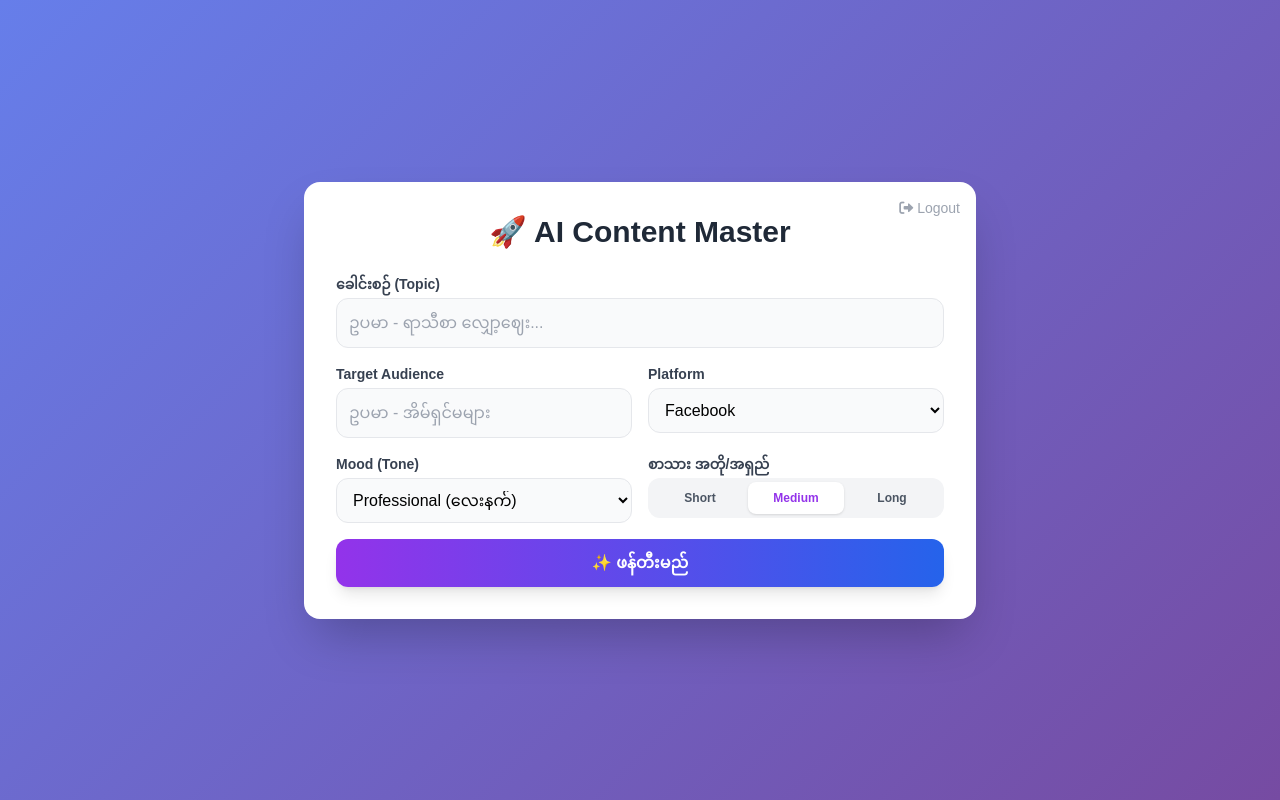
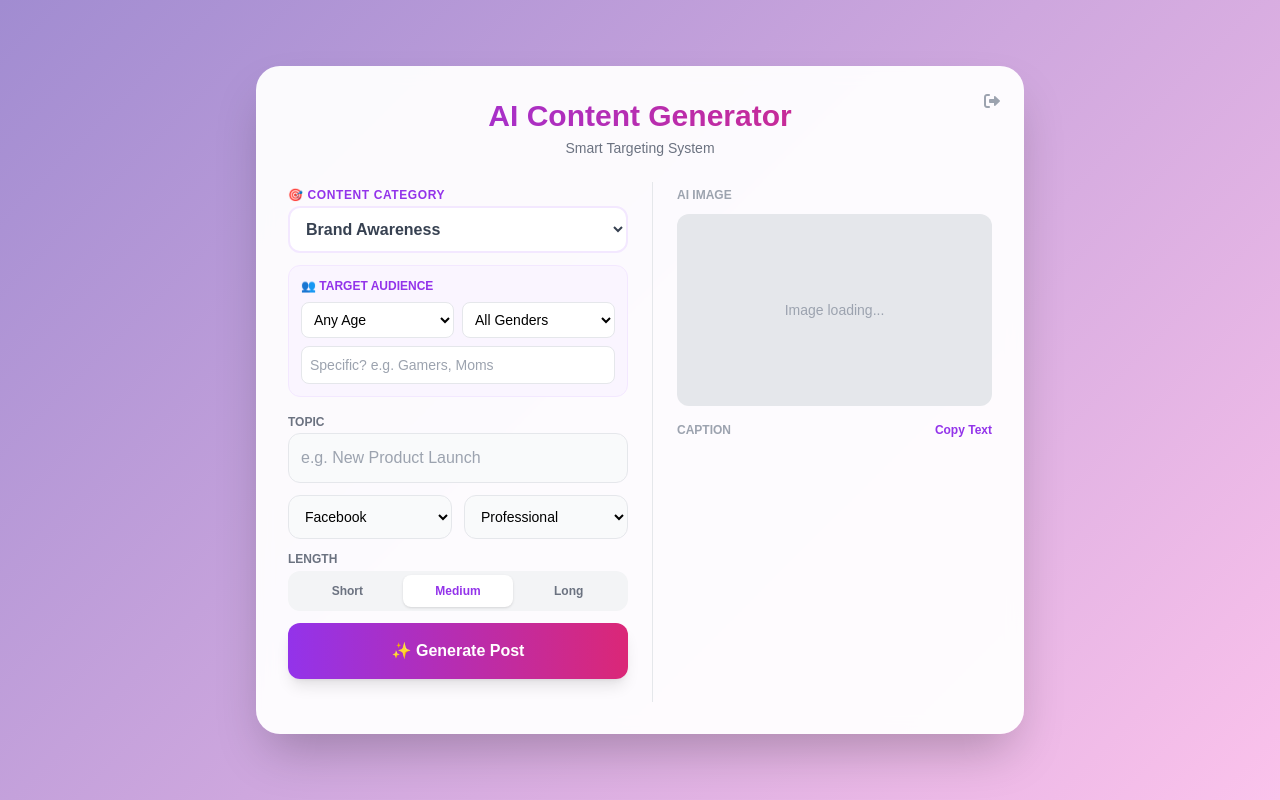
Before and after one commit to graphiccd44-arch/social-app, a Flask app: page / in a window 1280 px wide. Run offline with Flask 3, Linux system fonts and the light colour scheme; the visitor is signed in with stand-in values (Sample User, id 1); some libraries are stand-ins or nearby versions; some web fonts are replaced.

Commit message:
index.html

```diff
--- a/templates/index.html
+++ b/templates/index.html
@@ -3,160 +3,197 @@
 <head>
     <meta charset="UTF-8">
     <meta name="viewport" content="width=device-width, initial-scale=1.0">
-    <title>AI Content Master</title>
+    <title>AI Content Pro</title>
     <script src="https://cdn.tailwindcss.com"></script>
+    <script src="https://cdn.jsdelivr.net/npm/marked/marked.min.js"></script>
     <link rel="stylesheet" href="https://cdnjs.cloudflare.com/ajax/libs/font-awesome/6.0.0/css/all.min.css" />
     <style>
         @import url('https://fonts.googleapis.com/css2?family=Padauk:wght@400;700&display=swap');
         body { font-family: 'Padauk', sans-serif; }
-        .gradient-bg { background: linear-gradient(135deg, #667eea 0%, #764ba2 100%); }
-        .loader {
-            border: 3px solid #f3f3f3; border-radius: 50%; border-top: 3px solid #3498db;
-            width: 20px; height: 20px; -webkit-animation: spin 2s linear infinite; animation: spin 1s linear infinite;
-        }
+        .gradient-bg { background: linear-gradient(135deg, #A18CD1 0%, #FBC2EB 100%); }
+        .loader { width: 20px; height: 20px; border: 3px solid #fff; border-top: 3px solid transparent; border-radius: 50%; animation: spin 1s linear infinite; }
         @keyframes spin { 0% { transform: rotate(0deg); } 100% { transform: rotate(360deg); } }
+        .prose h1, .prose h2 { font-weight: bold; margin-bottom: 0.5rem; }
+        .prose p { margin-bottom: 0.8rem; }
+        .prose ul { list-style-type: disc; padding-left: 1.5rem; margin-bottom: 0.8rem; }
+        .prose strong { color: #9333ea; }
     </style>
 </head>
 <body class="gradient-bg min-h-screen flex items-center justify-center p-4">
 
     {% if show_login %}
-    <div class="bg-white p-8 rounded-2xl shadow-2xl w-full max-w-md transform transition-all">
-        <h2 class="text-2xl font-bold text-center text-gray-800 mb-6">🔒 Login ဝင်ပါ</h2>
-        {% if error %}
-            <p class="text-red-500 text-center mb-4 text-sm">{{ error }}</p>
-        {% endif %}
+    <div class="bg-white/90 backdrop-blur p-8 rounded-3xl shadow-2xl w-full max-w-md">
+        <h2 class="text-2xl font-bold text-center text-gray-800 mb-6">🔒 Login</h2>
+        {% if error %}<p class="text-red-500 text-center mb-4 text-sm">{{ error }}</p>{% endif %}
         <form method="POST">
-            <input type="password" name="password" placeholder="စကားဝှက် ရိုက်ထည့်ပါ..." required
-                   class="w-full p-4 border border-gray-200 rounded-xl focus:outline-none focus:ring-2 focus:ring-purple-500 mb-4">
-            <button type="submit" class="w-full bg-purple-600 text-white font-bold py-3 rounded-xl hover:bg-purple-700 transition">
-                ဝင်ရောက်မည်
-            </button>
+            <input type="password" name="password" placeholder="Password..." required class="w-full p-4 border border-gray-200 rounded-xl mb-4 outline-none focus:ring-2 focus:ring-purple-400">
+            <button type="submit" class="w-full bg-purple-600 text-white font-bold py-3 rounded-xl hover:bg-purple-700 transition">ENTER</button>
         </form>
     </div>
+    {% else %}
 
-    {% else %}
-    <div class="bg-white p-8 rounded-2xl shadow-2xl w-full max-w-2xl transform transition-all relative">
-
-        <a href="/logout" class="absolute top-4 right-4 text-gray-400 hover:text-red-500 text-sm">
-            <i class="fas fa-sign-out-alt"></i> Logout
-        </a>
+    <div class="bg-white/95 backdrop-blur p-6 md:p-8 rounded-3xl shadow-2xl w-full max-w-3xl relative">
+        <a href="/logout" class="absolute top-6 right-6 text-gray-400 hover:text-red-500"><i class="fas fa-sign-out-alt"></i></a>
 
         <div class="text-center mb-6">
-            <h1 class="text-3xl font-bold text-gray-800">🚀 AI Content Master</h1>
+            <h1 class="text-3xl font-extrabold text-transparent bg-clip-text bg-gradient-to-r from-purple-600 to-pink-600">AI Content Generator</h1>
+            <p class="text-gray-500 text-sm mt-1">Smart Targeting System</p>
         </div>
 
-        <div class="space-y-4">
-            <div>
-                <label class="block text-sm font-bold text-gray-700 mb-1">ခေါင်းစဉ် (Topic)</label>
-                <input type="text" id="topic" placeholder="ဥပမာ - ရာသီစာ လျှော့ဈေး..."
-                       class="w-full p-3 border border-gray-200 rounded-xl focus:outline-none focus:ring-2 focus:ring-purple-500 bg-gray-50">
-            </div>
+        <div class="grid grid-cols-1 md:grid-cols-2 gap-6">
+            <div class="space-y-3">
 
-            <div class="grid grid-cols-1 md:grid-cols-2 gap-4">
                 <div>
-                    <label class="block text-sm font-bold text-gray-700 mb-1">Target Audience</label>
-                    <input type="text" id="audience" placeholder="ဥပမာ - အိမ်ရှင်မများ"
-                           class="w-full p-3 border border-gray-200 rounded-xl bg-gray-50">
-                </div>
-                <div>
-                    <label class="block text-sm font-bold text-gray-700 mb-1">Platform</label>
-                    <select id="platform" class="w-full p-3 border border-gray-200 rounded-xl bg-gray-50">
-                        <option value="Facebook">Facebook</option>
-                        <option value="Instagram">Instagram</option>
-                        <option value="TikTok Script">TikTok Script</option>
-                        <option value="LinkedIn">LinkedIn</option>
+                    <label class="text-xs font-bold text-purple-600 uppercase tracking-wider">🎯 Content Category</label>
+                    <select id="category" class="w-full p-3 border-2 border-purple-100 rounded-xl bg-white outline-none focus:border-purple-500 transition font-bold text-gray-700">
+                        <option value="Brand Awareness">Brand Awareness</option>
+                        <option value="Engagement">Engagement</option>
+                        <option value="Educational">Educational</option>
+                        <option value="Copywriting">Copywriting (Sales)</option>
                     </select>
                 </div>
-            </div>
 
-            <div class="grid grid-cols-1 md:grid-cols-2 gap-4">
+                <div class="bg-purple-50 p-3 rounded-xl border border-purple-100">
+                    <label class="text-xs font-bold text-purple-600 uppercase block mb-2">👥 Target Audience</label>
+                    <div class="grid grid-cols-2 gap-2 mb-2">
+                        <select id="age" class="p-2 border rounded-lg text-sm bg-white">
+                            <option value="Any Age">Any Age</option>
+                            <option value="13-17 (Gen Z)">13-17 (Teens)</option>
+                            <option value="18-24 (Young Adults)">18-24 (Youth)</option>
+                            <option value="25-34 (Millennials)">25-34 (Adults)</option>
+                            <option value="35-44 (Professionals)">35-44 (Mature)</option>
+                            <option value="45+ (Seniors)">45+ (Seniors)</option>
+                        </select>
+                        <select id="gender" class="p-2 border rounded-lg text-sm bg-white">
+                            <option value="All Genders">All Genders</option>
+                            <option value="Male">Male (ကျား)</option>
+                            <option value="Female">Female (မ)</option>
+                        </select>
+                    </div>
+                    <input type="text" id="persona" placeholder="Specific? e.g. Gamers, Moms" class="w-full p-2 border rounded-lg text-sm outline-none focus:ring-1 focus:ring-purple-400">
+                </div>
+
                 <div>
-                    <label class="block text-sm font-bold text-gray-700 mb-1">Mood (Tone)</label>
-                    <select id="tone" class="w-full p-3 border border-gray-200 rounded-xl bg-gray-50">
-                        <option value="Professional">Professional (လေးနက်)</option>
-                        <option value="Funny">Funny (ဟာသ)</option>
-                        <option value="Emotional">Emotional (ခံစားမှု)</option>
-                        <option value="Sales">Sales (ရောင်းအားမြှင့်)</option>
-                    </select>
+                    <label class="text-xs font-bold text-gray-500 uppercase">Topic</label>
+                    <input type="text" id="topic" placeholder="e.g. New Product Launch" class="w-full p-3 border rounded-xl bg-gray-50 outline-none focus:ring-2 focus:ring-purple-400 transition">
                 </div>
+
+                <div class="grid grid-cols-2 gap-3">
+                    <select id="platform" class="p-3 border rounded-xl bg-gray-50 text-sm"><option>Facebook</option><option>Instagram</option><option>LinkedIn</option><option>TikTok</option></select>
+                    <select id="tone" class="p-3 border rounded-xl bg-gray-50 text-sm"><option>Professional</option><option>Funny</option><option>Emotional</option><option>Excited</option></select>
+                </div>
+
                 <div>
-                    <label class="block text-sm font-bold text-gray-700 mb-1">စာသား အတို/အရှည်</label>
+                    <label class="text-xs font-bold text-gray-500 uppercase block mb-1">Length</label>
                     <div class="flex bg-gray-100 p-1 rounded-xl">
-                        <button onclick="setLength('Short')" class="len-btn flex-1 p-2 rounded-lg text-xs font-bold text-gray-600 hover:bg-white transition">Short</button>
-                        <button onclick="setLength('Medium')" class="len-btn flex-1 p-2 rounded-lg text-xs font-bold bg-white shadow text-purple-600 transition">Medium</button>
-                        <button onclick="setLength('Long')" class="len-btn flex-1 p-2 rounded-lg text-xs font-bold text-gray-600 hover:bg-white transition">Long</button>
+                        <button onclick="setLen('Short')" class="l-btn flex-1 py-2 rounded-lg text-xs font-bold text-gray-500 hover:bg-white">Short</button>
+                        <button onclick="setLen('Medium')" class="l-btn flex-1 py-2 rounded-lg text-xs font-bold bg-white shadow text-purple-600">Medium</button>
+                        <button onclick="setLen('Long')" class="l-btn flex-1 py-2 rounded-lg text-xs font-bold text-gray-500 hover:bg-white">Long</button>
                     </div>
                     <input type="hidden" id="length" value="Medium">
                 </div>
+
+                <button onclick="generate()" id="genBtn" class="w-full bg-gradient-to-r from-purple-600 to-pink-600 text-white font-bold py-4 rounded-xl shadow-lg hover:shadow-xl transition transform hover:-translate-y-1 flex justify-center items-center gap-2">
+                    <span>✨ Generate Post</span>
+                </button>
             </div>
 
-            <button onclick="generateContent()" id="genBtn"
-                    class="w-full bg-gradient-to-r from-purple-600 to-blue-600 text-white font-bold py-3 rounded-xl hover:opacity-90 transition shadow-lg flex justify-center items-center gap-2 mt-4">
-                <span>✨ ဖန်တီးမည်</span>
-            </button>
-
-            <div id="resultArea" class="hidden mt-6 animate-fade-in">
-                <div class="flex justify-between items-center mb-2">
-                    <h3 class="text-lg font-bold text-gray-800">ရလဒ်:</h3>
-                    <button onclick="copyToClipboard()" class="text-sm text-purple-600 hover:text-purple-800"><i class="far fa-copy"></i> Copy</button>
+            <div id="outputArea" class="hidden md:block border-l pl-0 md:pl-6 border-gray-200">
+                <div class="mb-4">
+                    <span class="text-xs font-bold text-gray-400 uppercase">AI Image</span>
+                    <div id="imgContainer" class="w-full h-48 bg-gray-200 rounded-xl overflow-hidden mt-2 relative">
+                        <div class="absolute inset-0 flex items-center justify-center text-gray-400 text-sm">Image loading...</div>
+                        <img id="aiImage" class="w-full h-full object-cover hidden" alt="AI Art">
+                    </div>
                 </div>
-                <div class="bg-gray-50 p-5 rounded-xl border border-gray-200 whitespace-pre-wrap leading-relaxed text-gray-700 text-sm" id="outputConfig"></div>
+                <div>
+                    <div class="flex justify-between items-end mb-2">
+                        <span class="text-xs font-bold text-gray-400 uppercase">Caption</span>
+                        <button onclick="copyText()" class="text-purple-600 text-xs font-bold hover:underline">Copy Text</button>
+                    </div>
+                    <div id="contentText" class="prose text-sm text-gray-700 h-64 overflow-y-auto pr-2"></div>
+                    <input type="hidden" id="rawText">
+                </div>
             </div>
         </div>
+
+        <div id="mobileResult" class="md:hidden mt-6 hidden">
+            <hr class="my-4">
+            <h3 class="font-bold mb-2 text-purple-600">Generated Result:</h3>
+            <img id="mobileImage" class="w-full rounded-xl mb-4 hidden">
+            <div id="mobileText" class="prose text-sm text-gray-700"></div>
+        </div>
+
     </div>
 
     <script>
-        function setLength(val) {
+        function setLen(val) {
             document.getElementById('length').value = val;
-            document.querySelectorAll('.len-btn').forEach(b => {
+            document.querySelectorAll('.l-btn').forEach(b => {
                 b.classList.remove('bg-white', 'shadow', 'text-purple-600');
-                b.classList.add('text-gray-600');
-                if(b.innerText === val) {
-                    b.classList.add('bg-white', 'shadow', 'text-purple-600');
-                    b.classList.remove('text-gray-600');
-                }
+                b.classList.add('text-gray-500');
+                if(b.innerText === val) { b.classList.add('bg-white', 'shadow', 'text-purple-600'); b.classList.remove('text-gray-500'); }
             });
         }
 
-        async function generateContent() {
-            const topic = document.getElementById('topic').value;
-            const platform = document.getElementById('platform').value;
-            const audience = document.getElementById('audience').value || "General Public";
-            const tone = document.getElementById('tone').value;
-            const length = document.getElementById('length').value;
+        async function generate() {
+            const data = {
+                topic: document.getElementById('topic').value,
+                platform: document.getElementById('platform').value,
+                category: document.getElementById('category').value,
+                tone: document.getElementById('tone').value,
+                length: document.getElementById('length').value,
+                // New Fields
+                age: document.getElementById('age').value,
+                gender: document.getElementById('gender').value,
+                persona: document.getElementById('persona').value
+            };
+
+            if(!data.topic) return alert("Topic ထည့်ပါဦး!");
+
             const btn = document.getElementById('genBtn');
-            const resultArea = document.getElementById('resultArea');
-            const output = document.getElementById('outputConfig');
-
-            if (!topic) { alert("ခေါင်းစဉ် ထည့်ပေးပါ!"); return; }
-
-            btn.innerHTML = '<div class="loader"></div> <span>စဉ်းစားနေပါသည်...</span>';
+            btn.innerHTML = '<div class="loader"></div>';
             btn.disabled = true;
-            resultArea.classList.add('hidden');
 
             try {
-                const response = await fetch('/generate', {
+                const res = await fetch('/generate', {
                     method: 'POST',
-                    headers: { 'Content-Type': 'application/json' },
-                    body: JSON.stringify({ topic, platform, tone, audience, length })
+                    headers: {'Content-Type': 'application/json'},
+                    body: JSON.stringify(data)
                 });
+                if(res.status === 401) return location.reload();
 
-                if (response.status === 401) { location.reload(); return; } // Session Expired
+                const json = await res.json();
 
-                const data = await response.json();
-                output.innerText = data.result;
-                resultArea.classList.remove('hidden');
-            } catch (error) {
-                alert("Error: " + error);
+                // Text
+                const htmlContent = marked.parse(json.post_content);
+                document.getElementById('contentText').innerHTML = htmlContent;
+                document.getElementById('mobileText').innerHTML = htmlContent;
+                document.getElementById('rawText').value = json.post_content;
+
+                // Image
+                const imgUrl = `https://image.pollinations.ai/prompt/${encodeURIComponent(json.image_prompt)}?nologo=true&width=800&height=600&seed=${Math.random()}`;
+                const img = document.getElementById('aiImage');
+                img.src = imgUrl;
+                img.onload = () => img.classList.remove('hidden');
+                const mImg = document.getElementById('mobileImage');
+                mImg.src = imgUrl;
+                mImg.classList.remove('hidden');
+
+                document.getElementById('outputArea').classList.remove('hidden');
+                document.getElementById('mobileResult').classList.remove('hidden');
+
+            } catch (e) {
+                alert("Error: " + e);
             } finally {
-                btn.innerHTML = '<span>✨ ဖန်တီးမည်</span>';
+                btn.innerHTML = '<span>✨ Generate Post</span>';
                 btn.disabled = false;
             }
         }
 
-        function copyToClipboard() {
-            navigator.clipboard.writeText(document.getElementById('outputConfig').innerText);
-            alert("Copied!");
+        function copyText() {
+            navigator.clipboard.writeText(document.getElementById('rawText').value);
+            alert("စာသား ကူးယူပြီးပါပြီ!");
         }
     </script>
     {% endif %}
```
